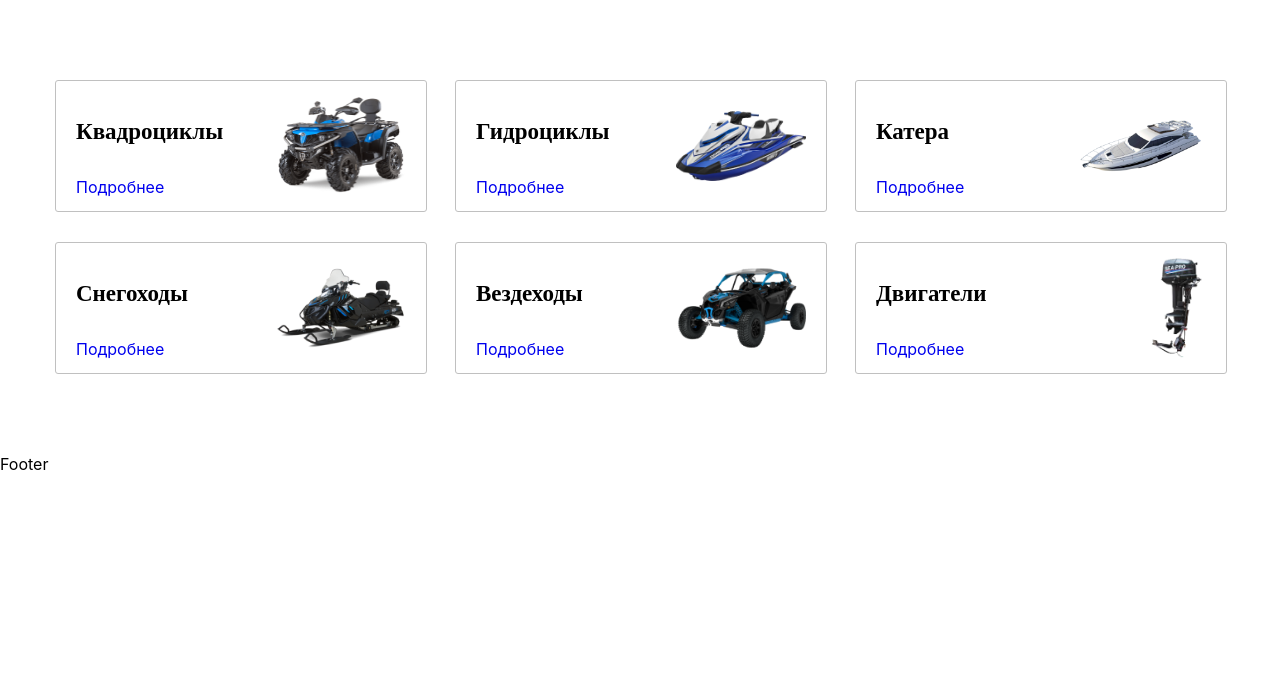
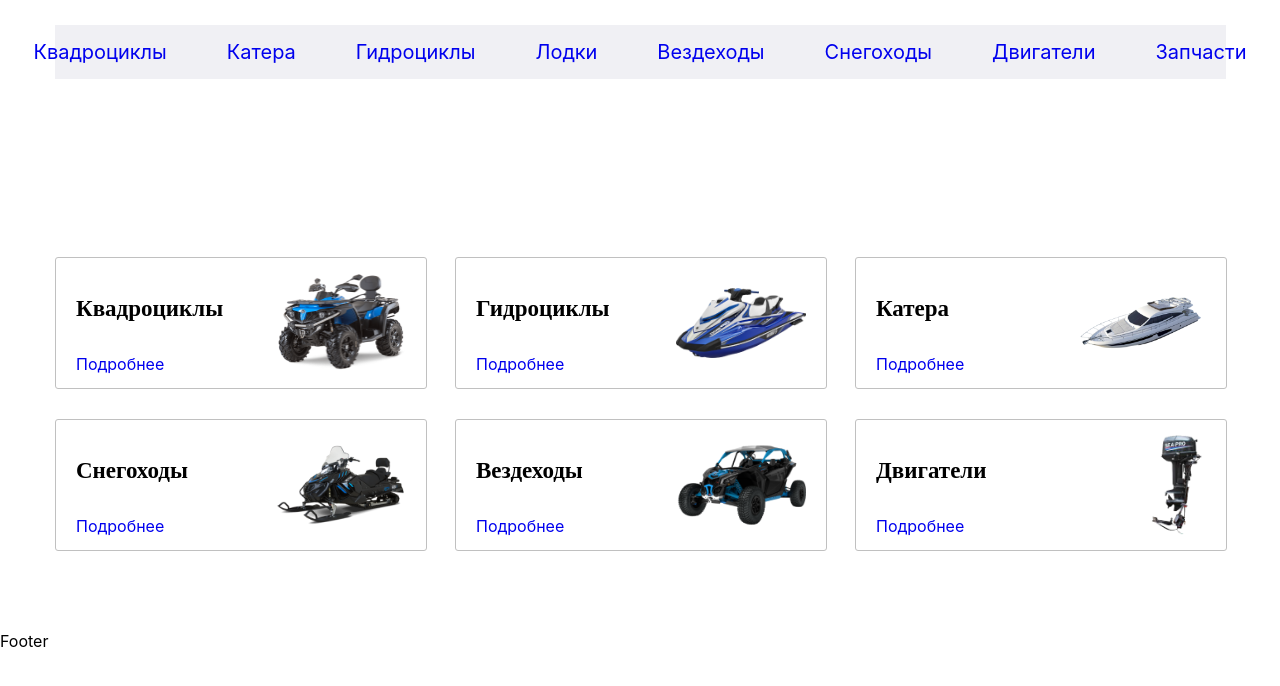
Before and after one commit to AndreiSokhan/Gidrotsikly-shops, a React (Create React App) app: page / in a window 1280 px wide. Shown: the top 686 px of the page. Built offline with nearby package versions, Linux system fonts and the light colour scheme.

Commit message:
header-bottom

```diff
--- a/src/App.js
+++ b/src/App.js
@@ -11,7 +11,7 @@ function App() {
     return (
     <BrowserRouter>
         <div className={s.App}>
-            {/*<Header/>*/}
+            <Header/>
             <Content/>
             <Footer/>
         </div>
--- a/src/components/content/Content.jsx
+++ b/src/components/content/Content.jsx
@@ -9,7 +9,7 @@ import img5 from "./../../assets/image/categories-img/image-5.png"
 import img6 from "./../../assets/image/categories-img/image-6.png"
 
 
-function Content() {
+function Content(props) {
 
    const data1 ={
       title: "Квадроциклы",
--- a/src/components/content/sectionCategories/SectionCategories.jsx
+++ b/src/components/content/sectionCategories/SectionCategories.jsx
@@ -1,7 +1,5 @@
 import s from "./SectionCategories.module.scss";
 import Category from "./Category/Category.jsx";
-
-
 
 
 function SectionCategories(props) {
@@ -18,5 +16,4 @@ function SectionCategories(props) {
    );
 }
 
-
 export default SectionCategories;
--- a/src/components/header/Header.jsx
+++ b/src/components/header/Header.jsx
@@ -1,26 +1,41 @@
 import s from './Header.module.scss';
+import HeaderBottom from './headerBottom/HeaderBottom';
 
-function Header() {
+function Header(props) {
+
+   const data1 ={
+      link: "ATVs"
+   }
+   const data2 ={
+      link: "Speedboats"
+   }
+   const data3 ={
+      link: "Jet-skis"
+   }
+   const data4 ={
+      link: "Boats"
+   }
+   const data5 ={
+      link: "ATVs"
+   }
+   const data6 ={
+      link: "Snowmobiles"
+   }
+   const data7 ={
+      link: "Engines"
+   }
+   const data8 ={
+      link: "Spare-parts"
+   }
+
+
    return (
       <div className={s.header}>
-         <div className={headerTop}>
-
+         <div className={s.headerTop}>
          </div>
-         <ul>
-            <li><a href=""></a></li>
-            <li><a href=""></a></li>
-            <li><a href=""></a></li>
-            <li><a href=""></a></li>
-            <li><a href=""></a></li>
-            <li><a href=""></a></li>
-            <li><a href=""></a></li>
-            <li><a href=""></a></li>
-         </ul>
+         <HeaderBottom data1={data1} data2={data2} data3={data3} data4={data4} data5={data5} data6={data6} data7={data7} data8={data8}/>
       </div>
    );
 }
 
 export default Header;
-
-
-{/*<NavLink to={props.data.link}>Подробнее</NavLink>*/}
--- a/src/components/header/Header.module.scss
+++ b/src/components/header/Header.module.scss
@@ -1 +1,4 @@
-.header{}
+.header{
+   height: 152px;
+   margin: 25px 0 78px;
+}
--- /dev/null
+++ b/src/components/header/headerBottom/HeaderBottom.jsx
@@ -0,0 +1,19 @@
+import s from './HeaderBottom.module.scss';
+import {NavLink} from "react-router-dom";
+
+function HeaderBottom(props) {
+   return (
+            <ul className={s.list}>
+               <li className={s.item}><NavLink to={props.data1.link}>Квадроциклы</NavLink></li>
+               <li className={s.item}><NavLink to={props.data2.link}>Катера</NavLink></li>
+               <li className={s.item}><NavLink to={props.data3.link}>Гидроциклы</NavLink></li>
+               <li className={s.item}><NavLink to={props.data4.link}>Лодки</NavLink></li>
+               <li className={s.item}><NavLink to={props.data5.link}>Вездеходы</NavLink></li>
+               <li className={s.item}><NavLink to={props.data6.link}>Снегоходы</NavLink></li>
+               <li className={s.item}><NavLink to={props.data7.link}>Двигатели</NavLink></li>
+               <li className={s.item}><NavLink to={props.data8.link}>Запчасти</NavLink></li>
+            </ul>
+   );
+}
+
+export default HeaderBottom;
--- /dev/null
+++ b/src/components/header/headerBottom/HeaderBottom.module.scss
@@ -0,0 +1,29 @@
+.list {
+   margin: 0 auto;
+   background-color: #F0F0F4;
+   max-width: 1171px;
+   height: 54px;
+   display: flex;
+   align-items: center;
+   justify-content: center;
+}
+
+.item {
+   margin-right: 60px;
+   font-family: SF Pro Display;
+   font-size: 20px;
+   font-style: normal;
+   font-weight: 400;
+   line-height: 24px;
+   letter-spacing: 0em;
+   text-align: left;
+
+   &:last-child {
+      margin-right: 0px;
+   }
+
+
+   &:hover {
+      font-weight: 400;
+   }
+}
--- a/src/index.css
+++ b/src/index.css
@@ -18,6 +18,8 @@ code {
 
 ul {
   list-style: none;
+  margin: 0;
+  padding: 0;
 }
 
 a {
```
